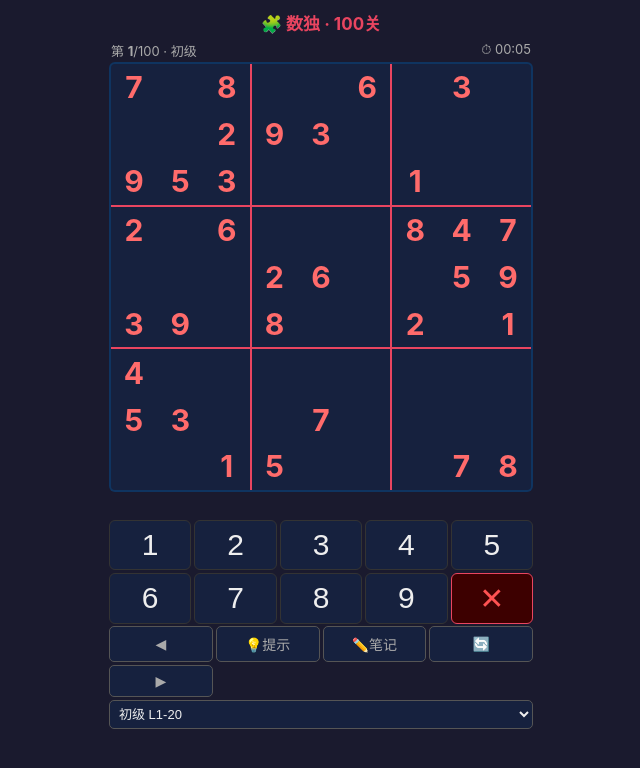
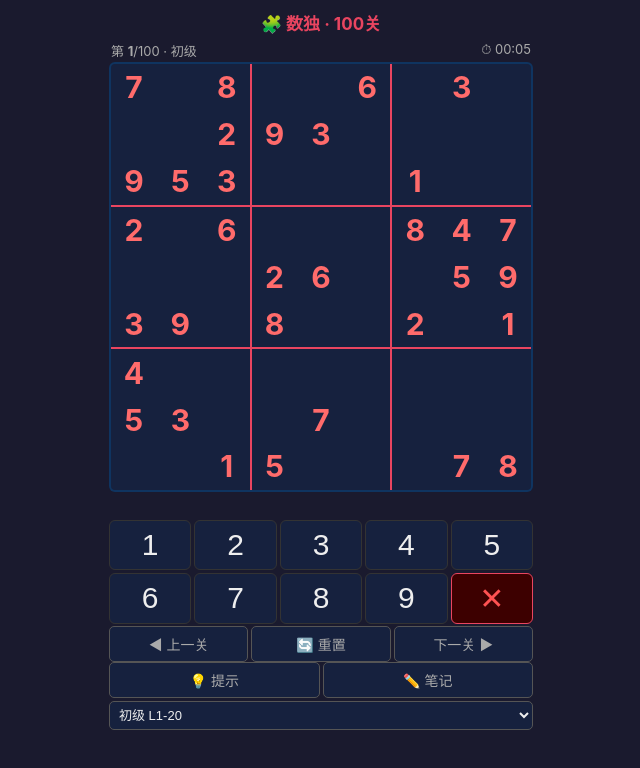
Before and after one commit to github-xiajiarui/sudoku-100, a plain HTML site: page index.html in a window 1280 px wide. Shown: the whole page, without its empty margins (319-959 px from the left). Drawn offline with Linux system fonts and the light colour scheme.

Commit message:
v10: 按钮分两行布局

```diff
--- a/index.html
+++ b/index.html
@@ -49,12 +49,14 @@ h1{font-size:17px;padding:4px 0;color:#e94560}
 <table id="tbl"></table>
 <div id="msg"></div>
 <div id="npd"></div>
-<div id="act">
-  <button class="bt" id="bP">◀</button>
-  <button class="bt" id="bH">💡提示</button>
-  <button class="bt" id="bN">✏️笔记</button>
-  <button class="bt" id="bR">🔄</button>
-  <button class="bt" id="bX">▶</button>
+    <div id="act" style="grid-template-columns:1fr 1fr 1fr">
+  <button class="bt" id="bP">◀ 上一关</button>
+  <button class="bt" id="bR">🔄 重置</button>
+  <button class="bt" id="bX">下一关 ▶</button>
+</div>
+<div id="act2" style="display:grid;grid-template-columns:1fr 1fr;gap:3px;width:100%">
+  <button class="bt" id="bH">💡 提示</button>
+  <button class="bt" id="bN">✏️ 笔记</button>
 </div>
 <div id="hd"></div>
 <div id="sel"><select id="ds"><option>初级 L1-20</option><option>中级 L21-40</option><option>高级 L41-60</option><option>专家 L61-80</option><option>大师 L81-100</option></select></div>
```
